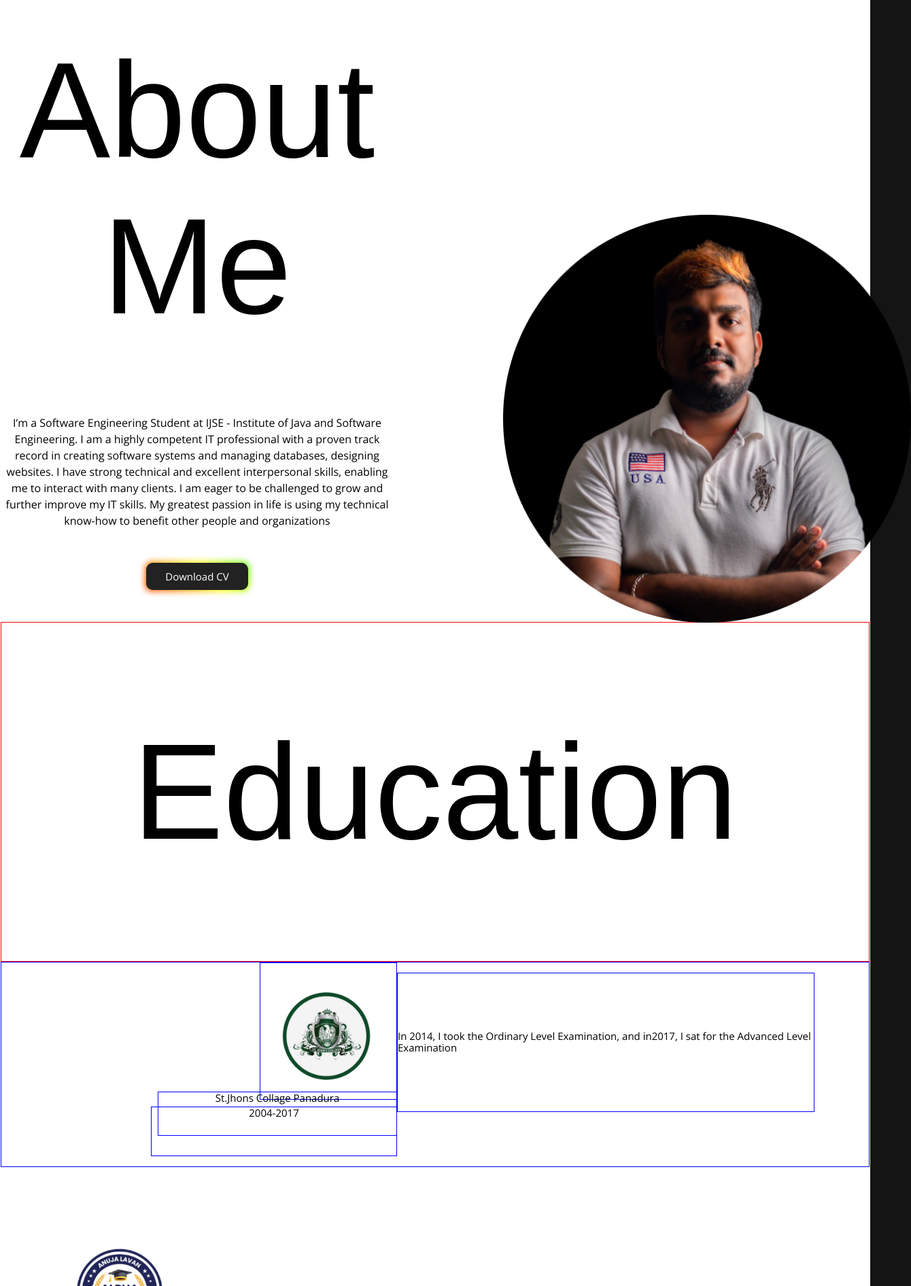
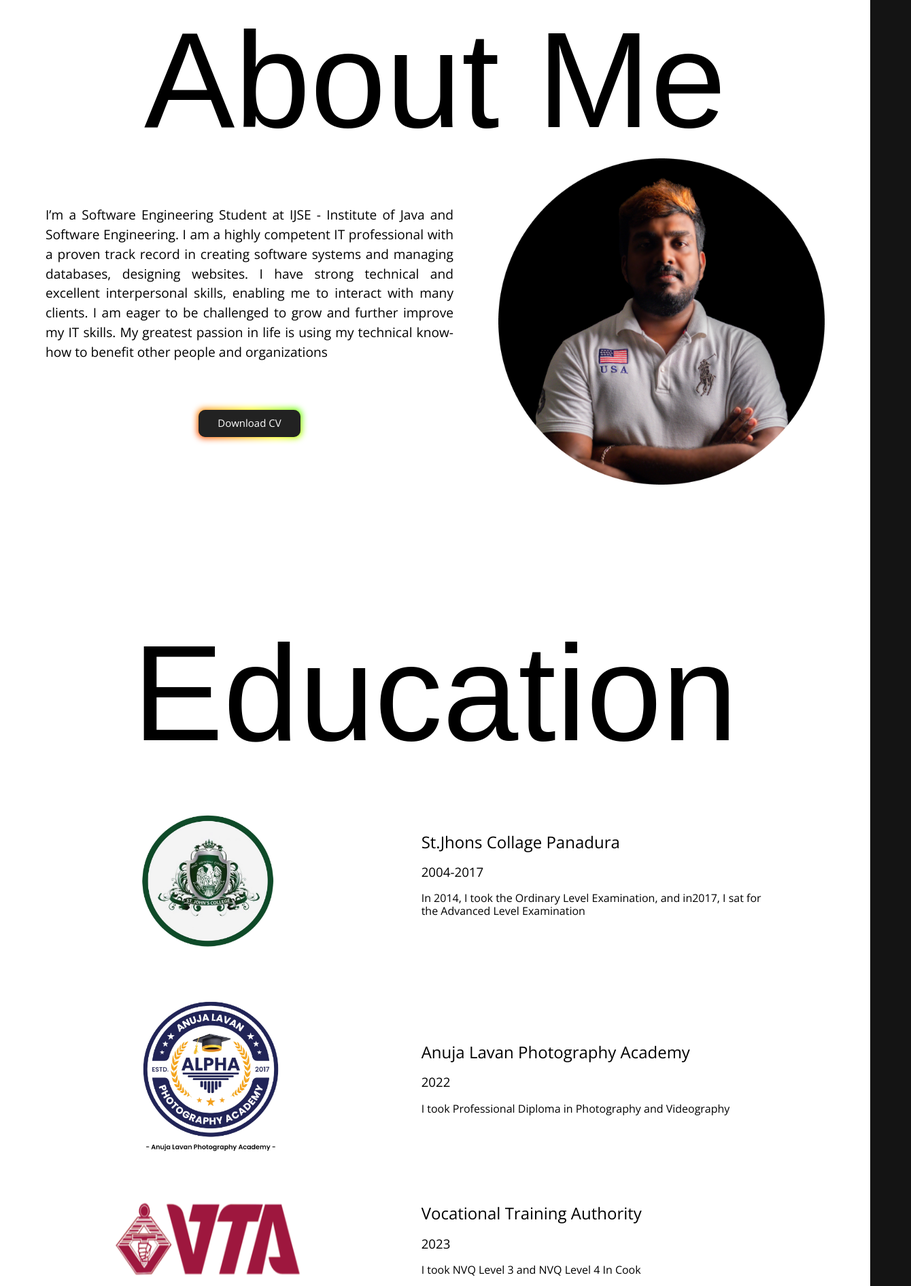
Before and after one commit to GihanViduranga/MyPortfolio, a plain HTML site: page index.html in a window 1280 px wide. Shown: the part 908-2800 px from the top of the page at 68% size, 1340 px wide, since content can reach past the window. Drawn offline with nearby package versions, Linux system fonts and the light colour scheme; a web font is replaced by a local one.

Commit message:
Front page and About me Updated and education part done

```diff
--- a/StyleSheet.css
+++ b/StyleSheet.css
@@ -91,6 +91,7 @@ header{
     font-weight: 500;
     font-style: normal;
     font-size: 200px;
+    margin: 0;
 }
 /*About me frame fix*/
 #AboutMeHeight {
@@ -99,38 +100,32 @@ header{
 /*Front image*/
 #HomeGrid{
     display: flex;
-    position: relative;
+    justify-content: space-evenly;
+    width: 100%;
     height: 700px;
-    top: 60px;
+
 }
 #ImgF{
-    width: 400px;
-    height: 600px;
     display: flex;
-    margin-left: 230px;
     justify-content: center;
-    margin-top: 50px;
-    border-radius: 8px;
+    align-items: center;
+    margin-top: 60px;
 }
 #intro{
-    display: flex;
-    flex-direction: column;
-    justify-content: center;
-    align-items: flex-end;
-    text-align: right;
+    margin-top: 100px;
+    text-align: end;
     font-size: 45px;
     color: white;
-    padding-right: 20px;
 }
 #intoPara{
     font-size: 11px;
     color: white;
-    margin-bottom: 20px;
 }
 #button{
     display: flex;
+    justify-content: center;
     margin-top: 50px;
-    justify-content: center;
+    width: 100%;
 }
 #AboutHome{
     background: white;
@@ -356,100 +351,88 @@ button:hover {
 }
 /*About Me*/
 .aboutMe {
-    display: flex;
     height: 900px;
-    flex-direction: column;
-    align-items: center;
-    text-align: center;
     color: black;
-    margin-top: 70px;
 }
 
 #Heading {
-    margin-top: -100px;
-    margin-right: 700px;
+    margin-top: 60px;
+    display: flex;
+    justify-content: center;
 }
-
-#AboutImg {
-    margin-top: -325px;
-    margin-left: 800px;
+#dis{
+    display: flex;
+    justify-content: space-evenly;
 }
 
 #AboutImg>img {
-    width: 600px;
+    width: 480px;
 }
 
 #AboutPara {
     max-width: 600px;
-    margin-right: 700px;
     font-size: 16px;
     line-height: 1.5;
-    margin-top: -325px;
+    margin-top: 50px;
+    margin-bottom: 50px;
+}
+#AboutPara>p{
+    text-align: justify;
+    font-size: 1.2em;
 }
 #AboutButton{
-    margin-top: 50px;
+   margin-top: 70px;
+    width: 100%;
+    display: flex;
+    justify-content: center;
+    align-items: center;
 }
 /*Education part*/
 #Education{
     background-color: white;
-    display: grid;
     height: 2000px;
-    grid-template-columns: repeat(1, 1fr);
-    grid-template-rows: repeat(7, 1fr);
 }
 #Edu{
     display: flex;
-    grid-column: 1/2;
-    grid-row: 1/2;
-    font-size: 10px;
+    width: 100%;
     justify-content: center;
+}
+.Education{
+    display: flex;
+    width: 100%;
+}
+.EDU{
+    display: flex;
+    width: 100%;
+    justify-content: space-evenly;
     align-items: center;
-    border: 1px solid red;
-    padding-bottom: -100px;
 }
-#School{
-    display: grid;
-    grid-column: 1/3;
-    grid-row: 1/2;
-    height: 300px;
-    border: 1px solid blue;
+.para{
+    width: 500px;
 }
 #ScImg{
-    display: flex;
-    grid-column: 1/2;
-    grid-row: 1/2;
-    height: 200px;
-    margin-left: 380px;
-    border: 1px solid blue;
+    width: 300px;
+    height: 300px;
 }
-#ScName{
-    display: flex;
-    grid-column: 1/2;
-    grid-row: 2/3;
-    font-size: 15px;
-    margin-left: 230px;
-    justify-content: center;
-    margin-top: -45px;
-    border: 1px solid blue;
+#AlphaLogo{
+    width: 300px;
+    height: 300px;
 }
-#ScYear{
-    display: flex;
-    grid-column: 1/2;
-    grid-row: 3/4;
-    font-size: 15px;
-    margin-left: 220px;
-    justify-content: center;
-    margin-top: -55px;
-    border: 1px solid blue;
+#VTA{
+    width: 300px;
+    height: 175px;
 }
-#ScPara{
-    display: flex;
-    grid-column: 2/3;
-    grid-row: 1/2;
-    font-size: 15px;
-    margin-right: 80px;
-    align-items: center;
-    border: 1px solid blue;
+#IT{
+    width: 300px;
+    height: 300px;
+}
+#Insure{
+    width: 300px;
+    height: 300px;
+}
+#IJSE{
+    width: 300px;
+    height: 175px;
 }
 /*galary*/
 :root{
--- a/index.html
+++ b/index.html
@@ -51,7 +51,7 @@
         <!-- Front Image & Icons & Button -->
         <div id="HomeGrid">
         <div id="ImgF">
-            <img src="Acessts/image/B&W.png" width="600">
+            <img src="Acessts/image/B&W.png" width="450">
         </div>
         <div id="intro">
             <div>
@@ -60,9 +60,9 @@
                 <h2>WEB DEVELOPER</h2>
                 <p id="intoPara">Passionate software engineer and web developer, dedicated to crafting seamless,
                     user-friendly web experiences with innovative solutions and clean code.</p>
+            </div>
                 <div id="button" class="animate__animated animate__rubberBand">
                     <a href="index.html#Contact" ><button class="button-85" role="button">Hire Me</button></a>
-                </div>
                 </div>
         </div>
         </div>
@@ -71,12 +71,10 @@
 <main class="home" id="AboutHome" >
     <!-- About Me -->
     <section class="aboutMe" id="AboutMeHeight" >
-        <div id="Heading" data-aos="fade-right">
+        <div id="Heading" data-aos="fade">
             <h1 class="londrina-outline-regular">About Me</h1>
         </div>
-        <div id="AboutImg" data-aos="fade-right">
-            <img src="Acessts/image/Ellipse%201.png">
-        </div>
+        <div id="dis">
         <div id="AboutPara" data-aos="fade-right">
             <p>
                 I’m a Software Engineering Student at IJSE - Institute of Java and Software Engineering. I am a highly competent IT professional with a proven track record in creating software systems and managing databases, designing websites. I have strong technical and excellent interpersonal skills, enabling me to interact with many clients. I am eager to be challenged to grow and further improve my IT skills. My greatest passion in life is using my technical know-how to benefit other people and organizations
@@ -85,62 +83,81 @@
                 <a href="Acessts/image/My%20CV.pdf" download=""><button class="button-85" role="button">Download CV</button></a>
             </div>
         </div>
+            <div id="AboutImg" data-aos="fade-left">
+                <img src="Acessts/image/Ellipse%201.png">
+            </div>
+        </div>
     </section>
 </main>
 <main class="home">
     <!-- Education -->
     <section id="Education">
+        <div id="Edu">
+            <h1 class="londrina-outline-regular" data-aos="fade">Education</h1>
+        </div>
+        <div class="Education">
+            <div class="EDU">
+                <img data-aos="fade-right" id="ScImg" src="Acessts/image/St.Jhon's%20Collage.png" title="School" alt="School-Logo" width="200">
                 <div>
-            <div id="Edu">
-                <h1 class="londrina-outline-regular">Education</h1>
-            </div>
-            <div id="School">
-                <img id="ScImg" src="Acessts/image/St.Jhon's%20Collage.png" title="School" alt="School-Logo" width="200">
-                <h2 id="ScName">St.Jhons Collage Panadura</h2>
-                <h3 id="ScYear">2004-2017</h3>
-                <p id="ScPara">
+                    <h2 data-aos="fade-left" id="ScName">St.Jhons Collage Panadura</h2>
+                    <h3 data-aos="fade-left" id="ScYear">2004-2017</h3>
+                    <p data-aos="fade-left" id="ScPara" class="para">
                         In 2014, I took the Ordinary Level Examination, and in2017, I sat for the Advanced Level Examination
                     </p>
                 </div>
-            <div id="Alpha">
-                <img id="AlphaLogo" src="Acessts/image/Alpa%20Logo.png" title="Alpa" alt="Alpa-Logo" width="350">
-                <h2 id="AlphaImg">Anuja Lavan Photography Academy</h2>
-                <h3 id="AlphaYear">2022</h3>
-                <p id="AlphaPara">
+            </div>
+        </div>
+        <div id="Photography" class="Education">
+            <div id="Alpha" class="EDU">
+                <img data-aos="fade-right" id="AlphaLogo" src="Acessts/image/Untitled%20design%20(1).png" title="Alpa" alt="Alpa-Logo" width="350">
+                <div>
+                <h2 id="AlphaImg" data-aos="fade-left">Anuja Lavan Photography Academy</h2>
+                <h3 id="AlphaYear" data-aos="fade-left">2022</h3>
+                <p id="AlphaPara" data-aos="fade-left" class="para">
                     I took Professional Diploma in Photography and Videography
                 </p>
                 </div>
             </div>
-
+        </div>
+        <div class="Education">
+            <div class="EDU">
+                <img data-aos="fade-right" id="VTA" src="Acessts/image/VTA_Sri_lanka_Logo.png" title="VTA" alt="VTA-Logo" width="200">
                 <div>
-            <img src="Acessts/image/VTA_Sri_lanka_Logo.png" title="VTA" alt="VTA-Logo" width="200">
-            <h2>Vocational Training Authority</h2>
-            <h3>2023</h3>
-            <p>
-                I took NVQ Level 3 and NVQ Level 4 In Cook
-            </p>
+                    <h2 data-aos="fade-left">Vocational Training Authority</h2>
+                    <h3 data-aos="fade-left">2023</h3>
+                    <p data-aos="fade-left" class="para">I took NVQ Level 3 and NVQ Level 4 In Cook</p>
                 </div>
+            </div>
+        </div>
+        <div class="Education">
+            <div class="EDU">
+            <img data-aos="fade-right" id="IT" src="Acessts/image/TEC-Logo.png" title="TEC" alt="TEC-logo" width="200">
                 <div>
-            <img src="Acessts/image/TEC-Logo.png" title="TEC" alt="TEC-logo" width="200">
-            <h2>Zonal Information and Communication Technology Centre</h2>
-            <h3>2015</h3>
-            <p>
-                I took Zonal Level Certificate Computer Applications for Beginners
-            </p>
+                    <h2 data-aos="fade-left" class="para">Zonal Information and Communication Technology Centre</h2>
+                    <h3 data-aos="fade-left">2015</h3>
+                    <p data-aos="fade-left" class="para">I took Zonal Level Certificate Computer Applications for Beginners</p>
                 </div>
+            </div>
+        </div>
+        <div class="Education">
+            <div class="EDU">
+                <img data-aos="fade-right" id="Insure" src="Acessts/image/Insurance_Logo.png" title="Incurance Institute" alt="Insurance-Logo" width="200">
                 <div>
-            <img src="Acessts/image/Insurance_Logo.png" title="Incurance Institute" alt="Insurance-Logo" width="200">
-            <h2>Sri Lanka Insurance Institute</h2>
-            <h3>2018</h3>
-            <p>
-                I took Certificate for Life Insurance Adviser
-            </p>
+                    <h2 data-aos="fade-left" class="para">Sri Lanka Insurance Institute</h2>
+                    <h3 data-aos="fade-left">2018</h3>
+                    <p data-aos="fade-left" class="para">I took Certificate for Life Insurance Adviser</p>
                 </div>
+            </div>
+        </div>
+        <div class="Education">
+            <div class="EDU">
+                <img data-aos="fade-right" id="IJSE" src="Acessts/image/ijse.png" title="IJSE" alt="IJSE-Logo" width="200">
                 <div>
-            <img src="Acessts/image/ijse.png" title="IJSE" alt="IJSE-Logo" width="200">
-            <h2>Institute Of Software Engineering</h2>
-            <h3>2024-Present</h3>
-            <p>I am currently pursuing a BSC (Hons) in Computer Science at IJSE</p>
+                    <h2 data-aos="fade-left" class="para">Institute Of Software Engineering</h2>
+                    <h3 data-aos="fade-left">2024-Present</h3>
+                    <p data-aos="fade-left" class="para">I am currently pursuing a BSC (Hons) in Computer Science at IJSE</p>
+                </div>
+            </div>
         </div>
     </section>
 </main>
```
Also changed, not shown: Acessts/image/Alpa Logo.png (deleted). Lines whose indentation alone changed are shown as unchanged.
